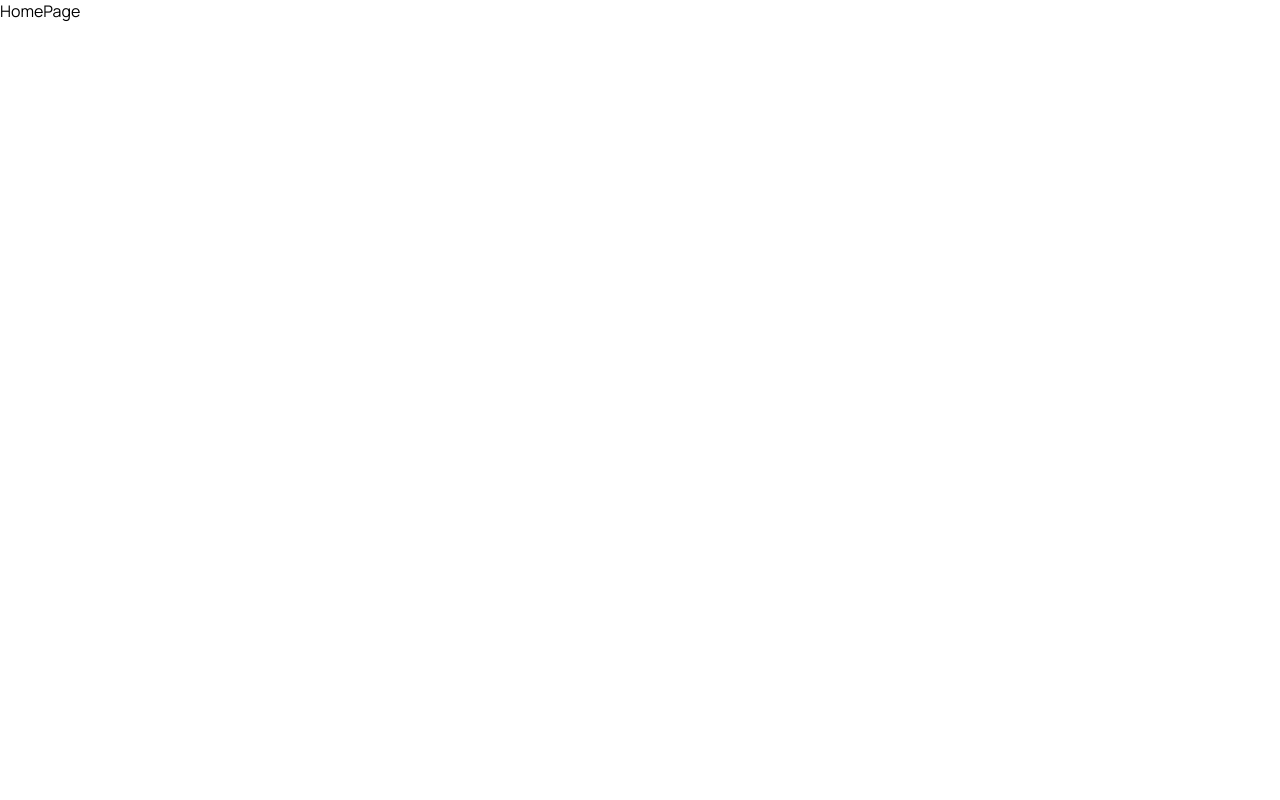
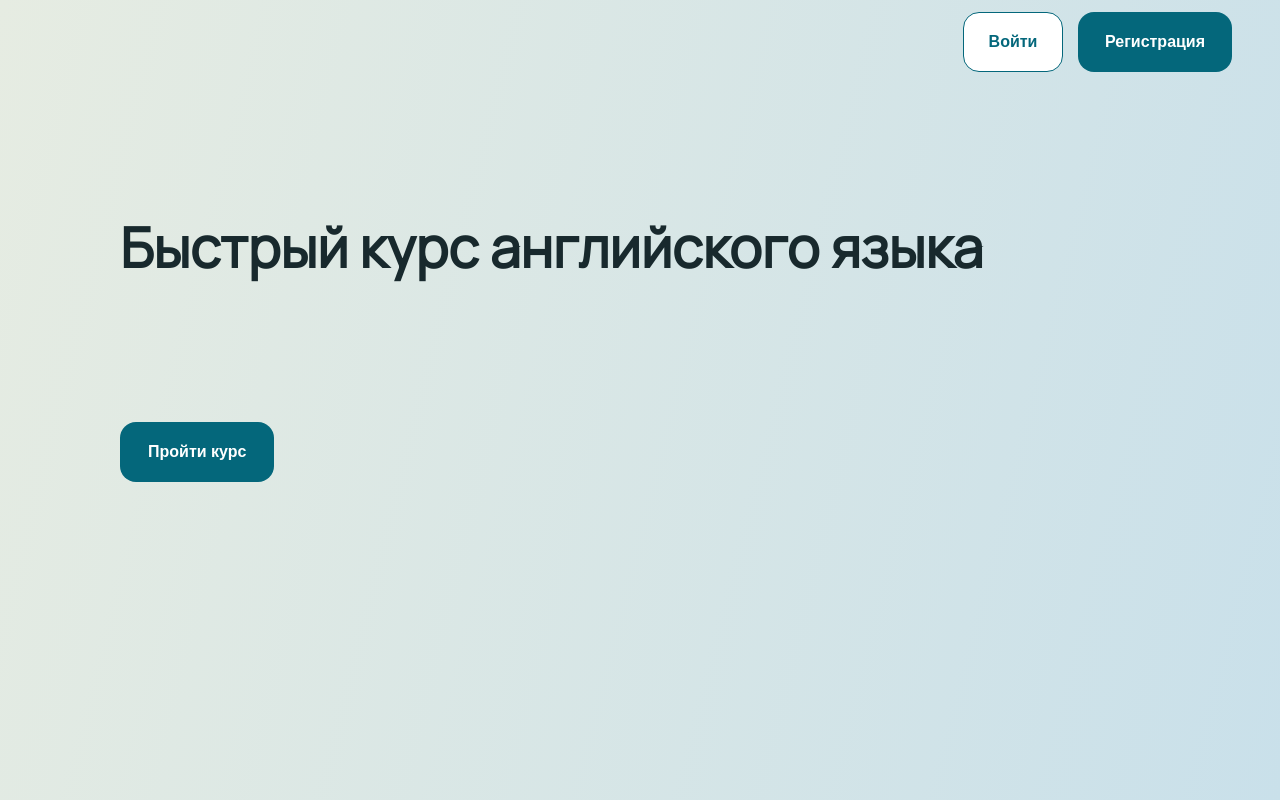
Before and after one commit to DiyazMukhanov/express-english, a Next.js app: page / in a window 1280 px wide. Built offline with nearby package versions, Linux system fonts and the light colour scheme.

Commit message:
Landing completed

```diff
--- a/components/Button/Button.module.scss
+++ b/components/Button/Button.module.scss
@@ -3,7 +3,7 @@
   justify-content: center;
   align-items: center;
   padding: 16px 28px 16px 28px;
-  min-width: fit-content;
+  //min-width: fit-content;
   border: none;
   border-radius: 16px;
   cursor: pointer;
--- /dev/null
+++ b/layouts/landing/Landing.js
@@ -0,0 +1,21 @@
+import styles from './Landing.module.scss'
+import {Button} from "../../components/Button";
+
+const Landing = () => {
+    return (
+        <div className={styles.container}>
+           <div className={styles.top}>
+               <Button variant='outlined' className={styles.buttonLeft}>Войти</Button>
+               <Button variant='contained' className={styles.buttonRight}>Регистрация</Button>
+           </div>
+            <div className={styles.middle}>
+                <h1 className={styles.heading}>Быстрый курс английского языка</h1>
+            </div>
+            <div className={styles.bottom}>
+                <Button variant='contained' className={styles.buttonBottom}>Пройти курс</Button>
+            </div>
+        </div>
+    )
+}
+
+export default Landing
--- /dev/null
+++ b/layouts/landing/Landing.module.scss
@@ -0,0 +1,46 @@
+.container {
+  background: linear-gradient(284.04deg, #C9E0EA 0%, #E6ECE2 100%);
+  height: 100vh;
+}
+
+.top {
+  display: flex;
+  align-items: center;
+  justify-content: flex-end;
+  padding-top: 12px;
+  padding-right: 48px;
+  gap: 15px;
+}
+
+.buttonRight {
+  width: 154px;
+  font-weight: 700;
+}
+
+.buttonLeft {
+  width: 100px;
+  font-weight: 700;
+}
+
+.middle {
+  display: flex;
+  align-items: center;
+  justify-content: flex-start;
+  padding-left: 120px;
+  padding-top: 100px;
+}
+
+.heading {
+  font-weight: 700;
+  font-size: 55px;
+  color: var(--color-dark);
+}
+
+.bottom {
+  padding-left: 120px;
+}
+
+.buttonBottom {
+  margin-top: 100px;
+  font-weight: 700;
+}
--- a/pages/index.js
+++ b/pages/index.js
@@ -1,7 +1 @@
-export default function Home() {
-  return (
-    <div>
-        HomePage
-    </div>
-  )
-}
+export { default } from '../layouts/landing/Landing'
--- a/pages/test.js
+++ b/pages/test.js
@@ -10,3 +10,5 @@ export default function Test() {
         </div>
     )
 }
+
+// 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
--- a/styles/_variables.scss
+++ b/styles/_variables.scss
@@ -2,6 +2,7 @@
   --color-primary: #04677B;
   --color-white: #ffffff;
   --color-ocean: #00516C;
+  --color-dark: #18292D;
 
   --brand-font: "Manrope", "Muller", -apple-system, "BlinkMacSystemFont", Segoe UI, "Roboto", Oxygen,
   Ubuntu, "Cantarell", Fira Sans, Droid Sans, Helvetica Neue, sans-serif;
```
